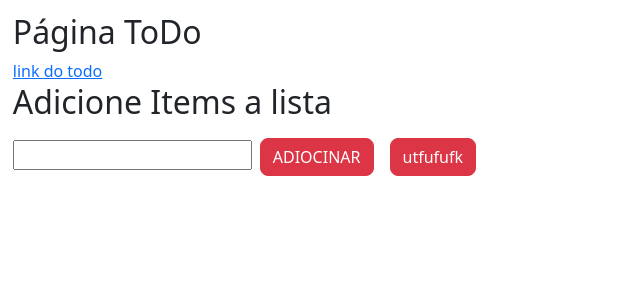
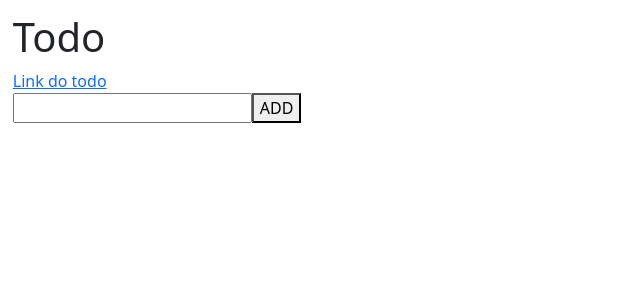
Before and after one commit to VictorSolique/PTAC2-main, a React (Vite) app: page /todo in a window 1280 px wide. Shown: the top 300 px of the page, without its empty margins (0-640 px from the left). Built offline with nearby package versions, Linux system fonts and the light colour scheme.

Commit message:
commiit função deletar funcionando

```diff
--- a/src/todo/Todo.jsx
+++ b/src/todo/Todo.jsx
@@ -4,10 +4,10 @@ import { Link } from "react-router-dom";
 export default function Todo() {
     const[lista, setLista] = useState([]);
     const[atividade, setAtiv] = useState("");
-    const[id, setId] = useState(1);
+    const[id, setId] = useState(Math.random());
 
-    const salvar = (a) => {
-        a.preventDefault();
+    const salvar = (e) => {
+        e.preventDefault();
         setLista([...lista, {
             id: id,
             atividade: atividade
@@ -15,20 +15,26 @@ export default function Todo() {
         setId(id+1);
         setAtiv("");
     }
+    function remove(id) {
+        const listaAux = [...lista];
+        const filtra = listaAux.filter(a => (id !== a.id ? lista : null));
+        setLista(filtra);
+        console.log(filtra, listaAux, id, "Está rondando");
+    }
     return (
-        <div class="align-middle">
-            <h1 class="text-dark fs-2"> Página ToDo</h1>
-            <Link to="/" >link do todo</Link>
-            <h2>Adicione Items a lista</h2>
-            <form onSubmit={salvar} class="flex align-center">
+        <div>
+            <h1>Todo</h1>
+            <Link to="/">Link do todo</Link>
+            <form onSubmit={salvar}>
                 <input type="text" value={atividade} onChange={(e) => setAtiv(e.target.value)} />
-                <button class="btn btn-danger rounded-3 m-2">ADIOCINAR</button>
-                <button class="btn btn-danger rounded-3 m-2">utfufufk</button>
+                <button>ADD</button>
             </form>
-            <div>
-                {lista.map((atividade) => <p key={atividade.id}> - {atividade.atividade}</p>)}
-            </div>
+            {lista.map((atividade) => (
+                <div key={atividade.id} class="ms-2">
+                    <span> - {atividade.atividade}</span>
+                    <button type="button" class="btn-close m-2" aria-label="Close" onClick={() => remove(atividade.id)}></button>
+                </div>
+            ))}
         </div>
-
     );
 }
```
